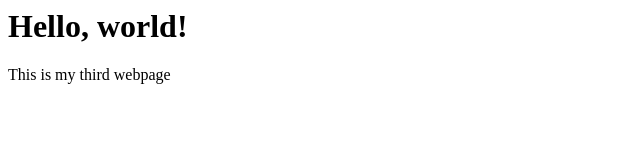
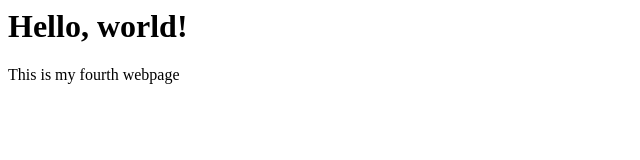
Before and after one commit to totorova/sample_website, a plain HTML site: page index.html in a window 1280 px wide. Shown: the full height of the page, 0-640 px from the left. Drawn offline with Linux system fonts and the light colour scheme.

Commit message:
Update index.html

```diff
--- a/index.html
+++ b/index.html
@@ -1,2 +1,2 @@
 <p><h1>Hello, world!</h1></p>
-<p>This is my third webpage</p>
+<p>This is my fourth webpage</p>
```
